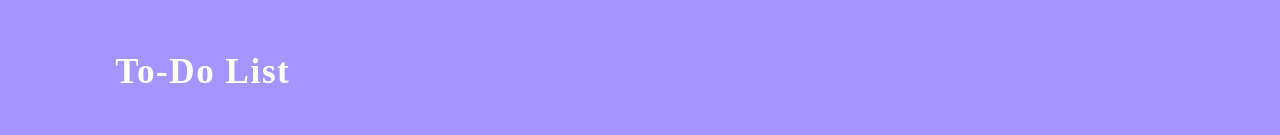
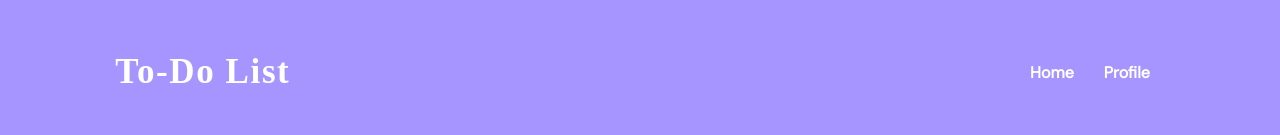
Before and after one commit to araslan1/TodoList_Frontend, a React (Create React App) app: page /taskpage in a window 1280 px wide. Shown: the top 135 px of the page. Built offline with nearby package versions, Linux system fonts and the light colour scheme; a web font is replaced by a local one.

Commit message:
Update TopNav.js

```diff
--- a/src/TopNav.js
+++ b/src/TopNav.js
@@ -1,9 +1,20 @@
 import "./TopNav.css";
+import { Link } from 'react-router-dom';
 
 const TopNav = () => {
+
     return (
         <div id="TopNav">
+            {/* <Link to={"/"}>To-Do List</Link> */}
             <h1>To-Do List</h1>
+        {/* 11/11 - https://www.pluralsight.com/guides/understanding-links-in-reactjs */}
+        <ul>
+            <Link to={"/TaskPage"}>Home</Link>
+            <Link to={"/AuthenticatedUserProfile"}>Profile</Link>
+
+            {/* Add Sign Up link when user is a guest */}
+            {/* <Link to={"/Signup"}>Signup</Link>  */}
+        </ul>
         </div>
     );
 }
```
